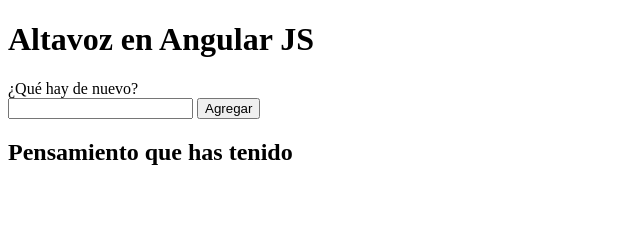
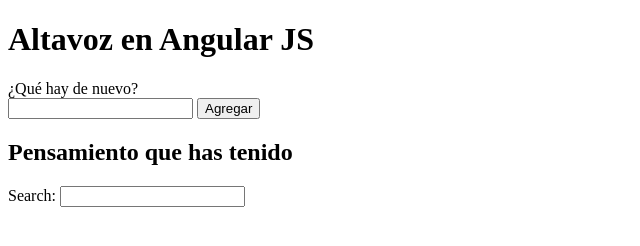
Before and after one commit to fabisuarez/pensamientos, a website: page index.html in a window 1280 px wide. Shown: the whole page, without its empty margins (0-640 px from the left). Drawn offline with nearby package versions, Linux system fonts and the light colour scheme.

Commit message:
Agregamos un buscador de pensamiento :)

```diff
--- a/index.html
+++ b/index.html
@@ -15,7 +15,8 @@
       <input type="button" value="Agregar" ng-click="pensamientos.push(nuevoPensamiento); nuevoPensamiento = '';">
     </p>
     <h2>Pensamiento que has tenido</h2>
-    <p ng-repeat="pensamiento in pensamientos" ng-init="paso = $index">
+    <label>Search: <input ng-model="searchText"></label>
+    <p ng-repeat="pensamiento in pensamientos | filter:searchText" ng-init="paso = $index">
       Pensaste esto: {{pensamiento}} (Iteración con índice {{paso}})
     </p>
   </div>
```
